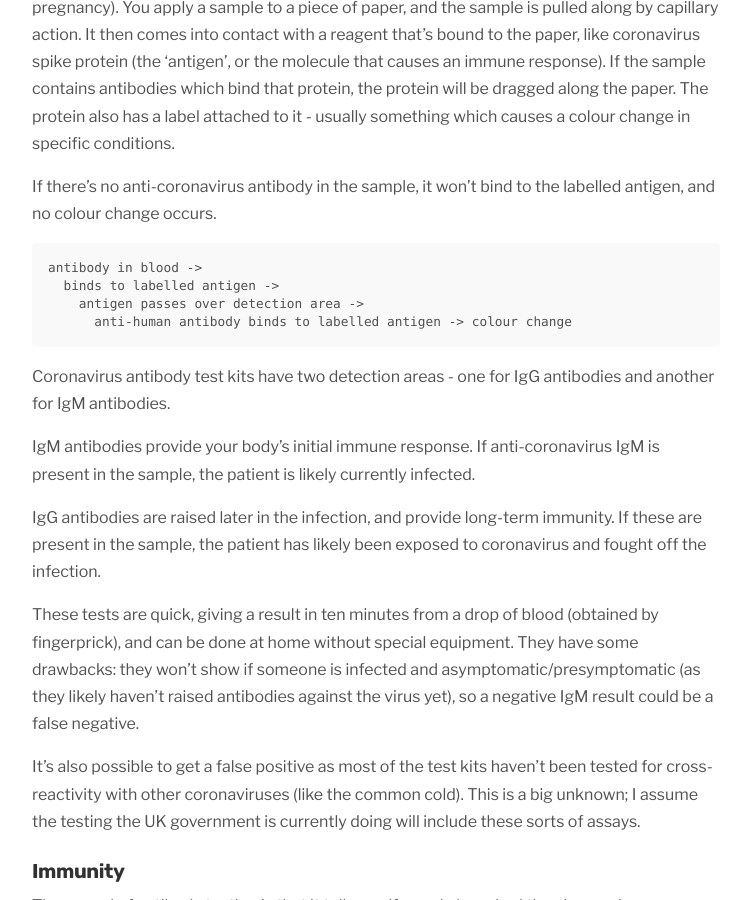
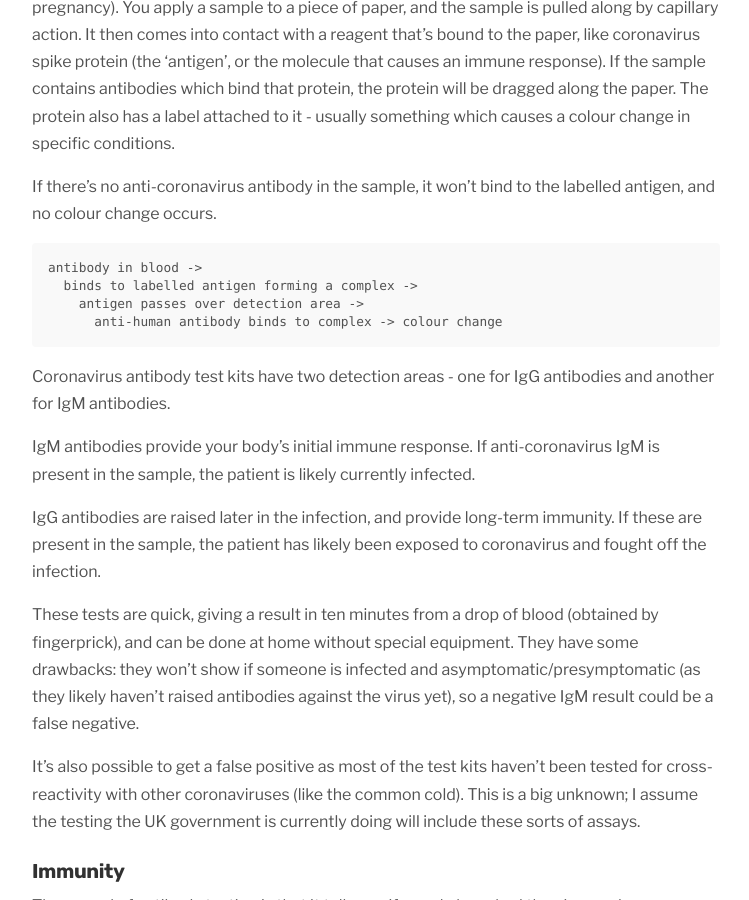
Before and after one commit to henryaj/blog-old, a Jekyll site: the page built from _posts/2020-03-28-coronavirus-testing.md, in a window 1280 px wide and 900 px high, scrolled down 1658 px. Shown: the whole window, without its empty margins (264-1013 px from the left). Built offline with Jekyll 4.4.1, drawn with Linux system fonts in a browser that asks for light colours.

Commit message:
make covid test page clearer

````diff
--- a/_posts/2020-03-28-coronavirus-testing.md
+++ b/_posts/2020-03-28-coronavirus-testing.md
@@ -48,9 +48,9 @@ If there's no anti-coronavirus antibody in the sample, it won't bind to the labe
 
 ```
 antibody in blood ->
-  binds to labelled antigen ->
+  binds to labelled antigen forming a complex ->
     antigen passes over detection area ->
-      anti-human antibody binds to labelled antigen -> colour change
+      anti-human antibody binds to complex -> colour change
 ```
 
 Coronavirus antibody test kits have two detection areas - one for IgG antibodies and another for IgM antibodies.
````
